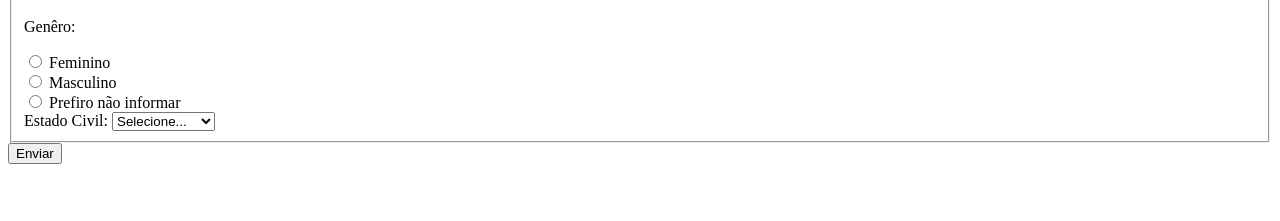
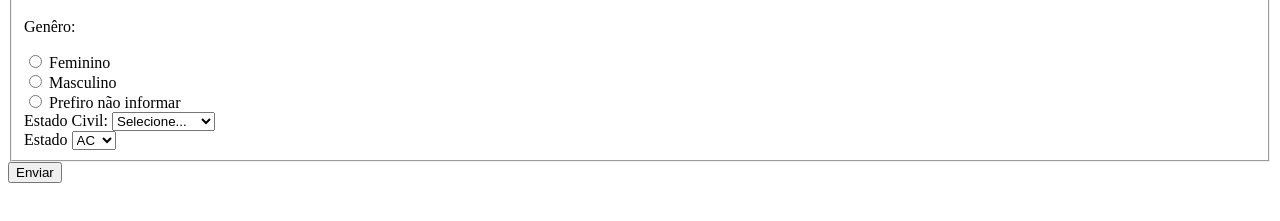
Before and after one commit to FM-Rigo/pesquisa-culturama, a plain HTML site: page index.html in a window 1280 px wide. Shown: the part 101-322 px from the top of the page. Drawn offline with Linux system fonts and the light colour scheme.

Commit message:
Add user Estate

```diff
--- a/index.html
+++ b/index.html
@@ -53,6 +53,40 @@
                         <option value="Divorciado">Divorciado</option>
                         <option value="casado">União estável</option>
                     </select>
+
+                    <br>
+
+                    <label for="userEstate">Estado</label>
+                    <select name="userEstate">
+                        <option value="AC">AC</option>
+                        <option value="AL">AL</option>
+                        <option value="AM">AM</option>
+                        <option value="AP">AP</option>
+                        <option value="BA">BA</option>
+                        <option value="CE">CE</option>
+                        <option value="DF">DF</option>
+                        <option value="ES">ES</option>
+                        <option value="GO">GO</option>
+                        <option value="MA">MA</option>
+                        <option value="MG">MG</option>
+                        <option value="MS">MS</option>
+                        <option value="MT">MT</option>
+                        <option value="PA">PA</option>
+                        <option value="PB">PB</option>
+                        <option value="PE">PE</option>
+                        <option value="PI">PI</option>
+                        <option value="PR">PR</option>
+                        <option value="RJ">RJ</option>
+                        <option value="RN">RN</option>
+                        <option value="RO">RO</option>
+                        <option value="RR">RR</option>
+                        <option value="RS">RS</option>
+                        <option value="SC">SC</option>
+                        <option value="SE">SE</option>
+                        <option value="SP">SP</option>
+                        <option value="TO">TO</option>
+                    </select>
+
                 </fieldset>
 
                 <button type="submit">Enviar</button>
```
